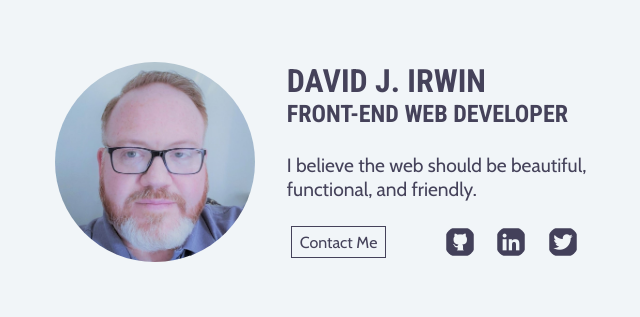
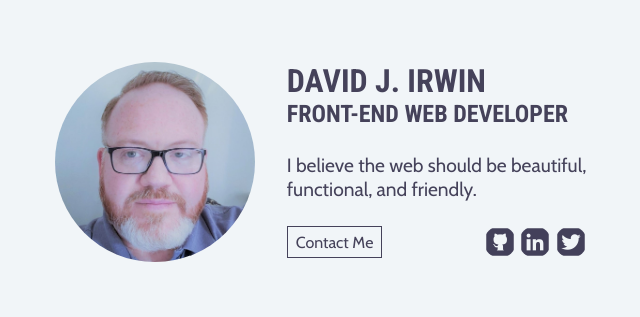
Before and after one commit to redirwin/daveirwindev, a plain HTML site: page projects/business-card/index.html in a window 1280 px wide. Shown: the part 238-555 px from the top of the page, without its empty margins (319-959 px from the left). Drawn offline with nearby package versions, Linux system fonts and the light colour scheme.

Commit message:
Removed margins on contact button.

```diff
--- a/projects/business-card/styles.css
+++ b/projects/business-card/styles.css
@@ -134,7 +134,7 @@ main {
 .hidey-row a, .social-icons img {
     height: 32px;
     border: none;
-    margin: 0 4px;
+    margin: 0;
 }
 
 /* FLEX UP AND SPACE TEXT CONTENT */
```
